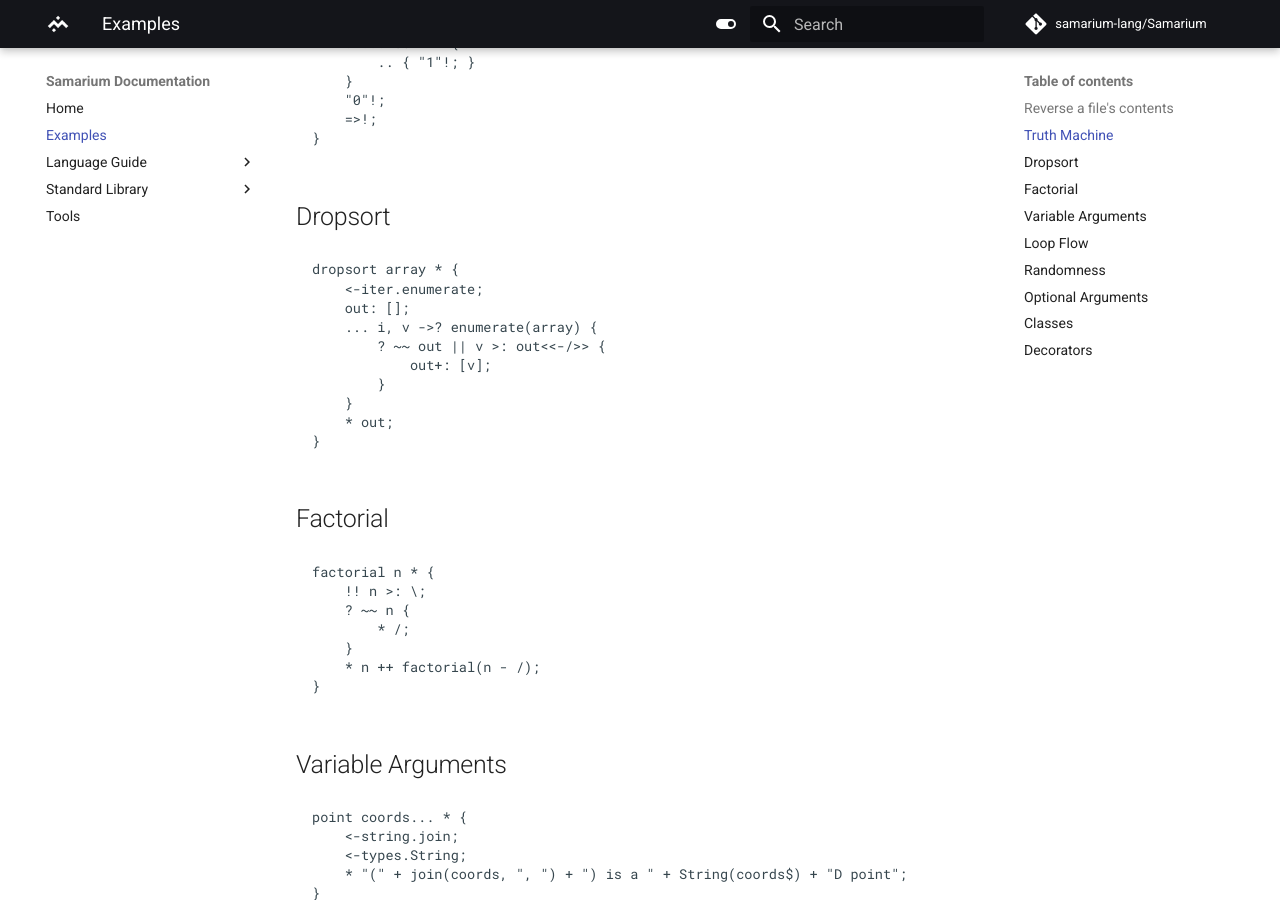
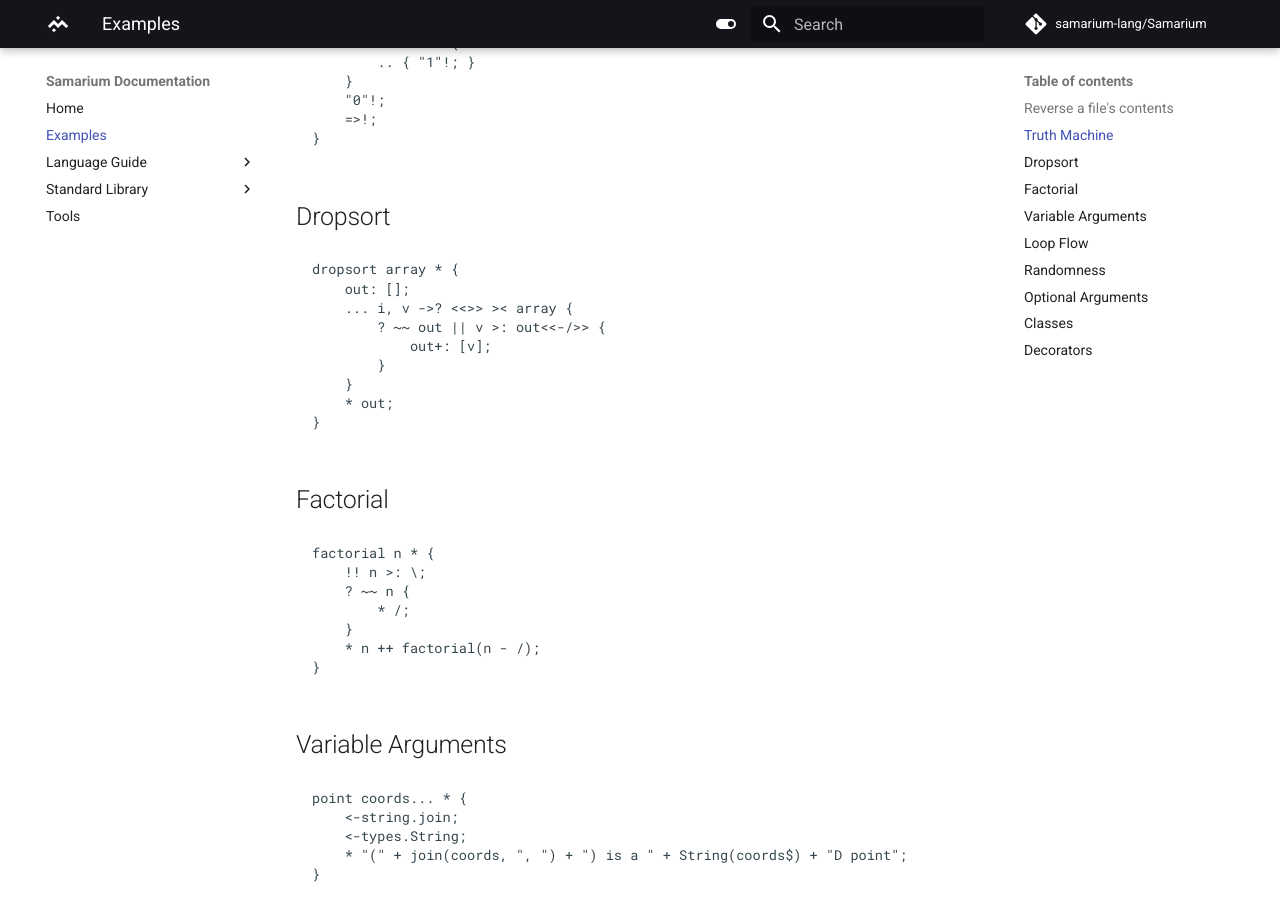
Before and after one commit to samarium-lang/Samarium, an MkDocs documentation site: the page built from docs/examples.md, in a window 1280 px wide and 900 px high, scrolled down 433 px. Built offline with MkDocs 1.6.1 and Material for MkDocs 9.7.7, drawn with Linux system fonts in a browser that asks for light colours; comment, search, counter and statistics services are not loaded.

Commit message:
Adjusted stdlib & docs to new zipping syntax

````diff
--- a/docs/examples.md
+++ b/docs/examples.md
@@ -29,9 +29,8 @@
 
 ```sm
 dropsort array * {
-    <-iter.enumerate;
     out: [];
-    ... i, v ->? enumerate(array) {
+    ... i, v ->? <<>> >< array {
         ? ~~ out || v >: out<<-/>> {
             out+: [v];
         }
````
Also changed, not shown: 1 other file.
